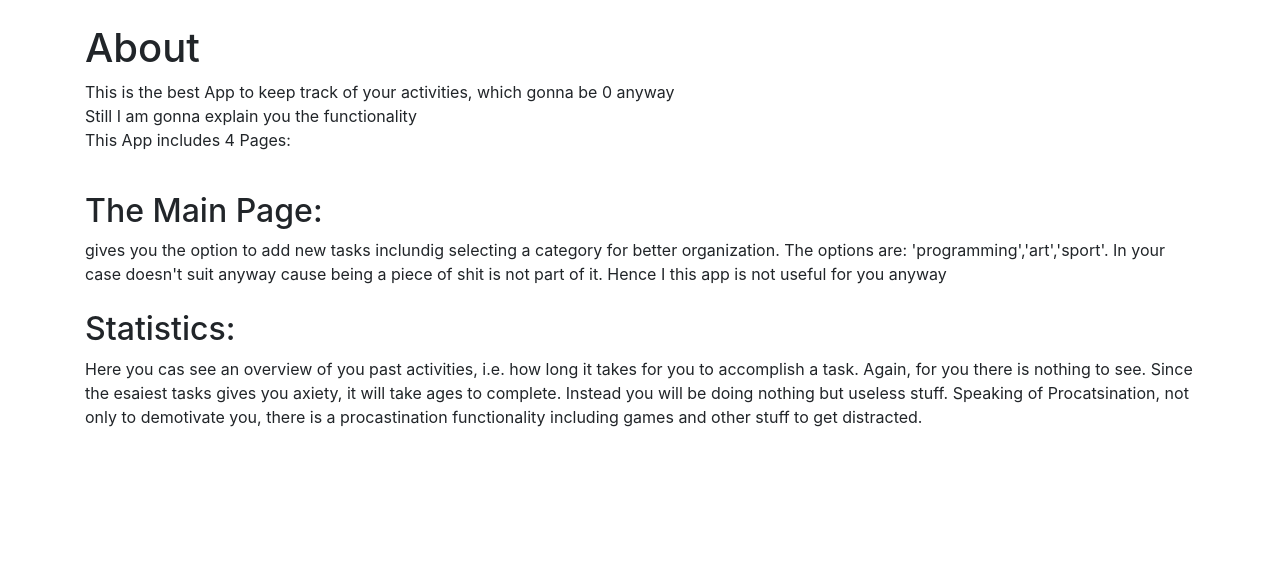
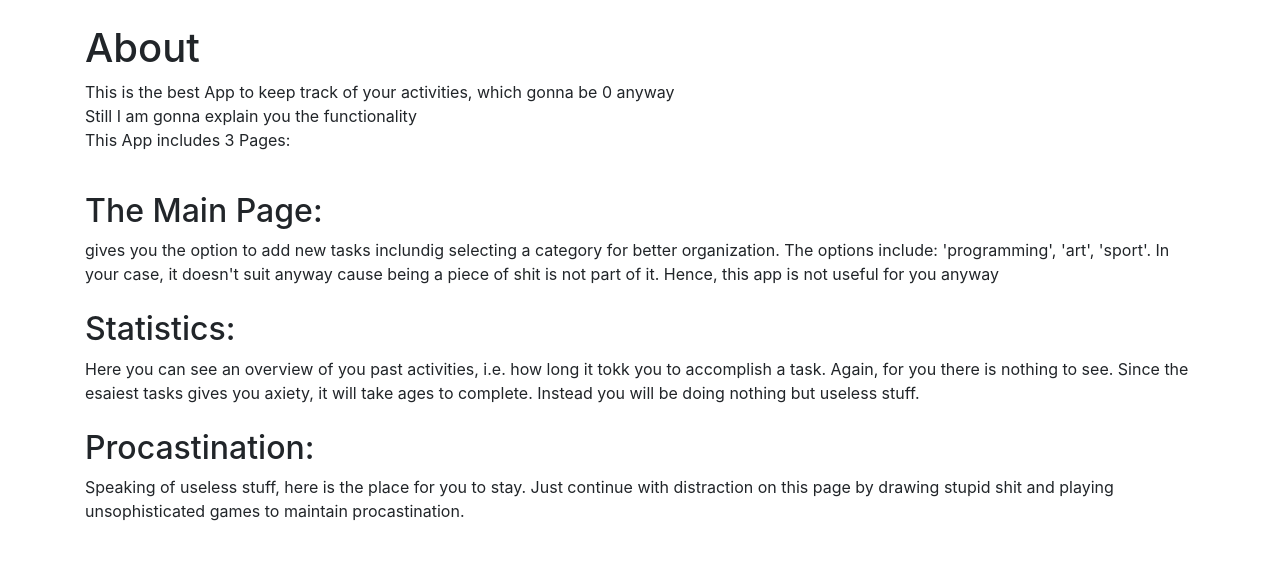
Before and after one commit to markus3456/task-force, a Flask app: page /about in a window 1280 px wide. Shown: the part 56-618 px from the top of the page. Run offline with Flask 2, Linux system fonts and the light colour scheme; some libraries are stand-ins or nearby versions.

```diff
--- a/manage.py
+++ b/manage.py
@@ -3,7 +3,7 @@ import psycopg2
 def deploy():
 	"""Run deployment tasks."""
 	from app import create_app,db
-	from flask_migrate import upgrade,migrate,init,stamp
+	#from flask_migrate import upgrade,migrate,init,stamp
 	from models import User
 
 
--- a/routes.py
+++ b/routes.py
@@ -17,13 +17,13 @@ from sqlalchemy.exc import (
 )
 from werkzeug.routing import BuildError
 
-from turtle import title
+#from turtle import title
 import pandas as pd
 import numpy as np
 
 from unicodedata import category
 from flask import Flask, render_template, request, redirect, url_for
-from flask_sqlalchemy import SQLAlchemy
+#from flask_sqlalchemy import SQLAlchemy
 from datetime import datetime
 
 import json
@@ -158,6 +158,7 @@ def add():
     curr_user = current_user.id
     title = request.form.get("title")       #at our page we have to enter a title. ".get" takes the string from the input
     category = request.form.get("category")     #same priciple. get pre-defined string from dropdown menu
+    print(category)
     ts = datetime.now()                         #now we create a timestamp of current time to define createtime
     ts = ts.replace(second=0, microsecond=0)    #remove seconds and microseconds
     new_todo = Todo(title=title, category=category, createtime=ts, completetime=None, complete=False, user_id=curr_user)   #create a new entry for our db which all defined columns
--- a/templates/about.html
+++ b/templates/about.html
@@ -5,19 +5,21 @@
     <h1>{% block title %} About {% endblock %}</h1>
         <p>{% block body %} This is the best App to keep track of your activities, which gonna be 0 anyway
             <br> Still I am gonna explain you the functionality
-            <br> This App includes 4 Pages:
+            <br> This App includes 3 Pages:
             <br>
             <br> <h2> The Main Page:</h2>
                 gives you the option to add new tasks inclundig selecting a category for better organization.
-                    The options are: 'programming','art','sport'. In your case doesn't suit anyway cause being a piece of shit is not part of it.
-                    Hence I this app is not useful for you anyway
+                    The options include: 'programming', 'art', 'sport'. In your case, it doesn't suit anyway cause being a piece of shit is not part of it.
+                    Hence, this app is not useful for you anyway
             <br>
             <br> <h2> Statistics:</h2>
-                Here you cas see an overview of you past activities, i.e. how long it takes for you to accomplish a task.
+                Here you can see an overview of you past activities, i.e. how long it tokk you to accomplish a task.
                     Again, for you there is nothing to see. Since the esaiest tasks gives you axiety, it will take ages to complete.
-                    Instead you will be doing nothing but useless stuff. Speaking of Procatsination, not only to demotivate you,
-                    there is a procastination functionality including games and other stuff to get distracted.
-
+                    Instead you will be doing nothing but useless stuff.
+            <br>
+            <br> <h2> Procastination:</h2>
+                Speaking of useless stuff, here is the place for you to stay. Just continue with distraction on this page by drawing
+                stupid shit and playing unsophisticated games to maintain procastination.
 
 
 
```
Also changed, not shown: app.py (+2 -155 lines), templates/statistics.html (+1 -8 lines).
